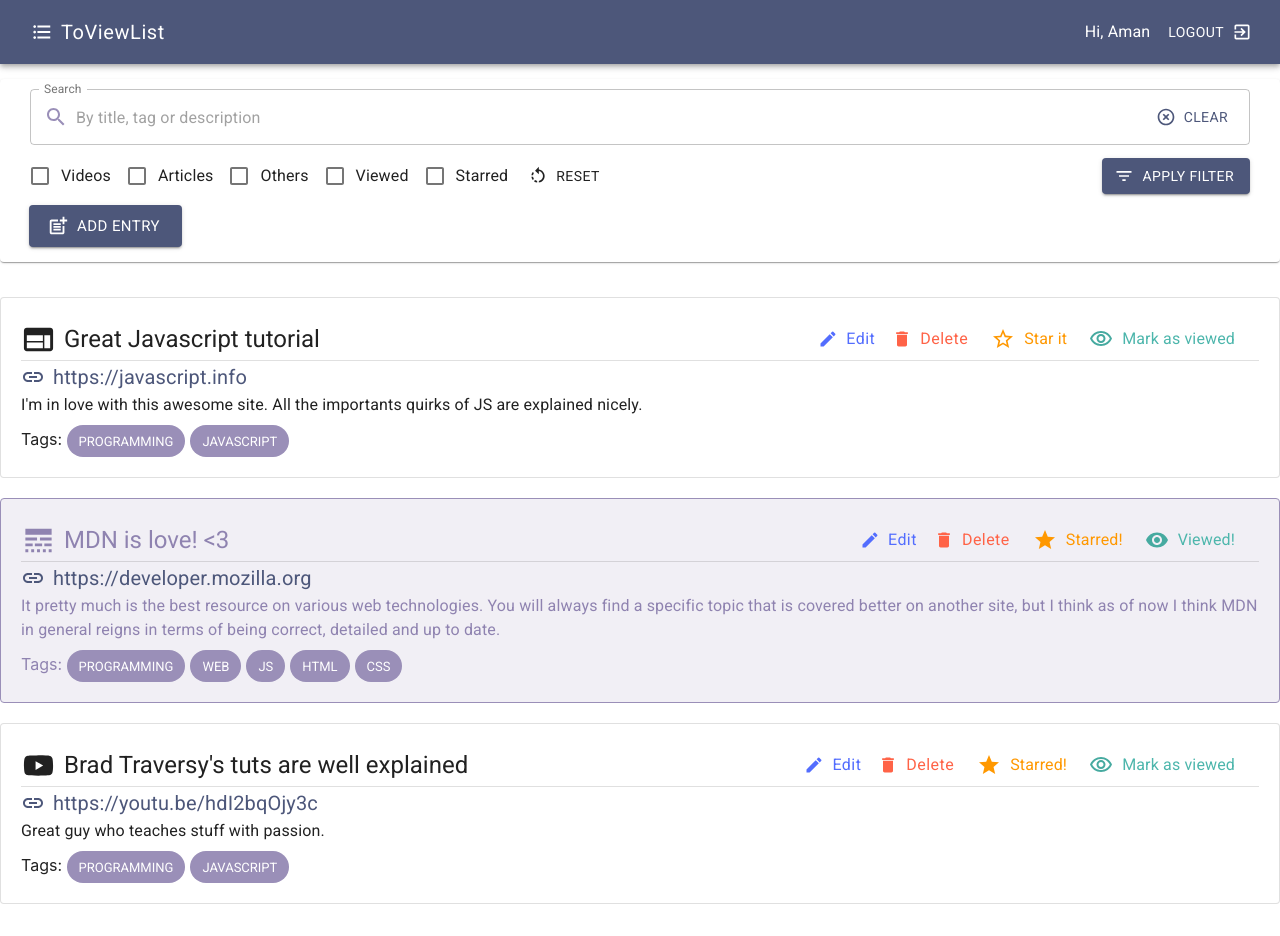
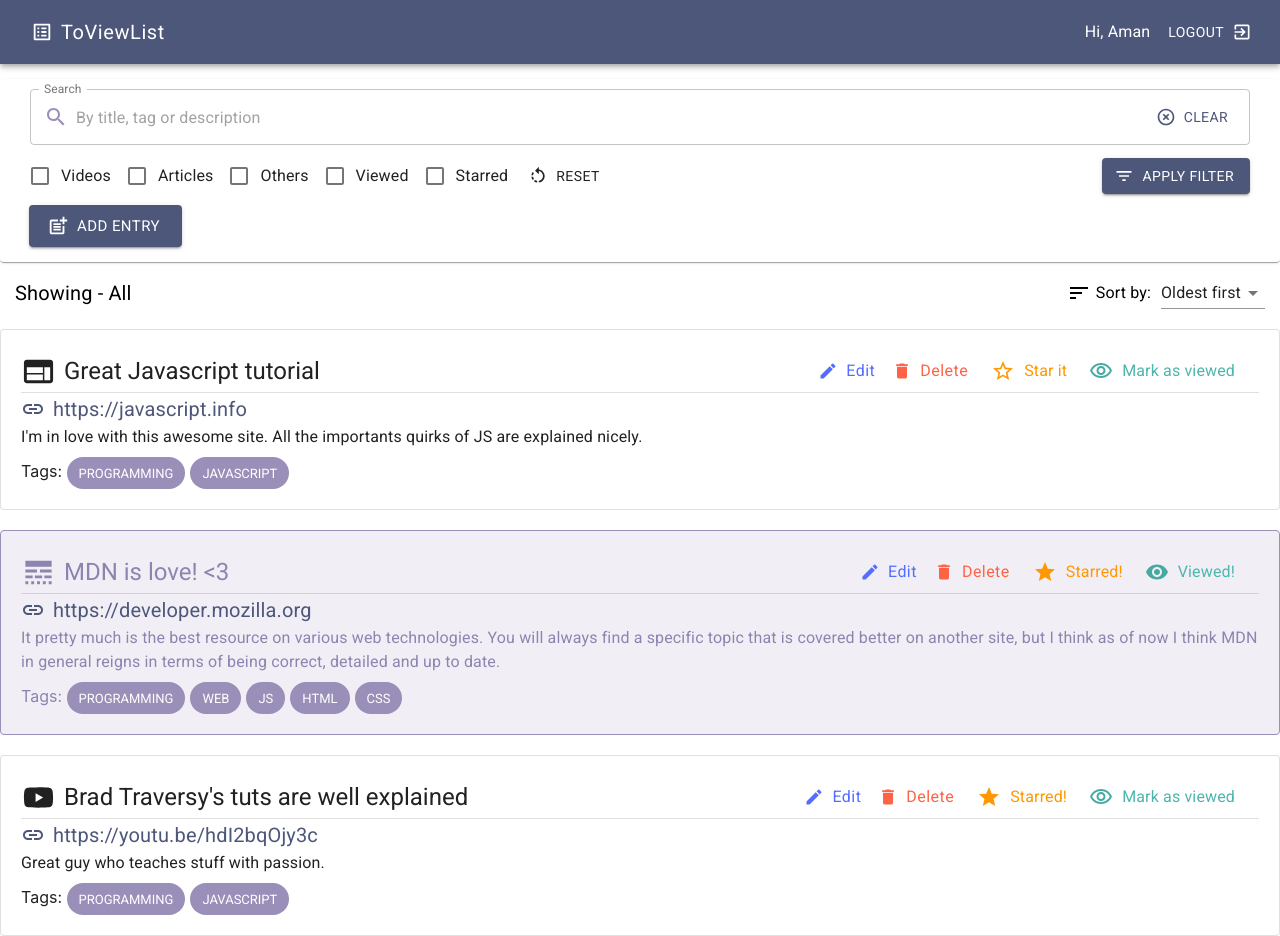
Before and after one commit to amand33p/to-view-list, a React (Create React App) app in the folder client/: page / in a window 1280 px wide. Before the commit the page ends 904 px from the top, so only its background shows below. Built offline with nearby package versions, Linux system fonts and the light colour scheme.

Commit message:
improved file structure

```diff
--- a/client/src/components/EntriesDisplay.js
+++ b/client/src/components/EntriesDisplay.js
@@ -1,33 +1,56 @@
 import React from 'react';
 import { useStateValue } from '../context/entry/entryState';
 import Card from './Card';
+import SortMenu from './SortMenu';
 import {
   resetTagFilter,
   resetFilter,
   clearSearch,
 } from '../context/entry/entryReducer';
 
-import { Typography, Button } from '@material-ui/core';
-import { makeStyles } from '@material-ui/core/styles';
+import filterEntries from '../utils/filterEntries';
+import currentFilter from '../utils/currentFilter';
+
+import { Typography, Button, useMediaQuery } from '@material-ui/core';
+import { makeStyles, useTheme } from '@material-ui/core/styles';
 import ArrowBackIcon from '@material-ui/icons/ArrowBack';
 
 const useStyles = makeStyles((theme) => ({
-  actionPanel: {
+  root: {
     padding: 15,
     paddingBottom: 0,
+    display: 'flex',
+    justifyContent: 'space-between',
+    flexWrap: 'wrap',
   },
-  actionText: {
+  textAndButton: {
     display: 'flex',
     alignItems: 'center',
+    flexWrap: 'wrap',
+    [theme.breakpoints.down('xs')]: {
+      width: '100%',
+      justifyContent: 'space-between',
+    },
+  },
+  infoText: {
+    [theme.breakpoints.down('xs')]: {
+      fontSize: 14,
+    },
   },
   goBackButton: {
     marginLeft: 20,
+    [theme.breakpoints.down('xs')]: {
+      marginLeft: 0,
+    },
   },
 }));
 
 const EntriesDisplay = () => {
   const [{ entries, filter, search, tag }, dispatch] = useStateValue();
   const classes = useStyles();
+
+  const theme = useTheme();
+  const isMobile = useMediaQuery(theme.breakpoints.down('xs'));
 
   let entriesArray = search
     ? entries.filter(
@@ -40,69 +63,15 @@
     ? entries.filter((e) => e.tags.includes(tag.toLowerCase()))
     : entries;
 
-  let filteredArray = [];
+  const entriesToDisplay = filterEntries(filter, entriesArray);
 
-  const filterEntries = () => {
-    if (!filter || Object.values(filter).every((v) => v === false)) {
-      return entriesArray;
-    }
-
-    if (filter.videos) {
-      const filtered = entriesArray.filter((e) => e.type === 'video');
-      filtered.forEach((f) =>
-        !filteredArray.includes(f) ? filteredArray.push(f) : null
-      );
-    }
-
-    if (filter.articles) {
-      const filtered = entriesArray.filter((e) => e.type === 'article');
-      filtered.forEach((f) =>
-        !filteredArray.includes(f) ? filteredArray.push(f) : null
-      );
-    }
-
-    if (filter.others) {
-      const filtered = entriesArray.filter((e) => e.type === 'other');
-      filtered.forEach((f) =>
-        !filteredArray.includes(f) ? filteredArray.push(f) : null
-      );
-    }
-
-    if (filter.viewed) {
-      const filtered = entriesArray.filter((e) => e.viewed === 'true');
-      filtered.forEach((f) =>
-        !filteredArray.includes(f) ? filteredArray.push(f) : null
-      );
-    }
-
-    if (filter.starred) {
-      const filtered = entriesArray.filter((e) => e.starred === 'true');
-      filtered.forEach((f) =>
-        !filteredArray.includes(f) ? filteredArray.push(f) : null
-      );
-    }
-
-    return filteredArray;
-  };
-
-  let currentFilterArray = [];
-
-  const currentFilter = () => {
-    for (const key in filter) {
-      if (filter[key] === true) {
-        currentFilterArray.push(key);
-      }
-    }
-    return currentFilterArray;
-  };
-
-  const visibleEntries = filter
-    ? `Filtered to show - "${currentFilter().join(', ')}"`
+  const infoText = filter
+    ? `Filtered to show - "${currentFilter(filter).join(', ')}"`
     : search
-    ? `Showing results for - searched "${search}"`
+    ? `Showing results for - search "${search}"`
     : tag
     ? `Filtered by tag - "${tag.toLowerCase()}"`
-    : null;
+    : 'Showing - All';
 
   const handleTagReset = () => {
     dispatch(resetTagFilter());
@@ -118,9 +87,11 @@
 
   return (
     <div>
-      <div className={classes.actionPanel}>
-        <div className={classes.actionText}>
-          <Typography variant="h6">{visibleEntries}</Typography>
+      <div className={classes.root}>
+        <div className={classes.textAndButton}>
+          <Typography variant="h6" className={classes.infoText}>
+            {infoText}
+          </Typography>
           {tag || filter || search ? (
             <Button
               onClick={
@@ -132,16 +103,17 @@
               }
               startIcon={<ArrowBackIcon />}
               className={classes.goBackButton}
-              variant="contained"
+              variant={!isMobile ? 'contained' : ''}
               size="small"
               color="primary"
             >
-              Go Back
+              {!isMobile ? 'Go Back' : ''}
             </Button>
           ) : null}
         </div>
+        <SortMenu />
       </div>
-      {filterEntries().map((entry) => (
+      {entriesToDisplay.map((entry) => (
         <Card key={entry.id} entry={entry} />
       ))}
     </div>
--- a/client/src/components/Filter.js
+++ b/client/src/components/Filter.js
@@ -56,7 +56,9 @@
 
   const handleApplyFilter = (e) => {
     e.preventDefault();
-    dispatch(setFilterValues(filter));
+    if (!Object.values(filter).every((v) => v === false)) {
+      dispatch(setFilterValues(filter));
+    }
   };
 
   const handleUncheck = () => {
--- a/client/src/components/NavBar.js
+++ b/client/src/components/NavBar.js
@@ -14,7 +14,7 @@
 
 import { makeStyles, useTheme } from '@material-ui/core/styles';
 
-import FormatListBulletedIcon from '@material-ui/icons/FormatListBulleted';
+import ListAltRoundedIcon from '@material-ui/icons/ListAltRounded';
 import MoreVertIcon from '@material-ui/icons/MoreVert';
 import ExitToAppIcon from '@material-ui/icons/ExitToApp';
 
@@ -58,7 +58,7 @@
             <Button
               component={RouterLink}
               to="/"
-              startIcon={<FormatListBulletedIcon fontSize="large" />}
+              startIcon={<ListAltRoundedIcon />}
               color="inherit"
               className={classes.titleButton}
               size="large"
--- a/client/src/components/SortMenu.js
+++ b/client/src/components/SortMenu.js
@@ -1,27 +1,62 @@
 import React, { useState } from 'react';
 
-import { FormControl, InputLabel, Select, Input } from '@material-ui/core';
+import { FormControl, Select, MenuItem, Typography } from '@material-ui/core';
+import { makeStyles } from '@material-ui/core/styles';
+import SortIcon from '@material-ui/icons/Sort';
+
+const useStyles = makeStyles((theme) => ({
+  root: {
+    display: 'flex',
+    alignItems: 'center',
+  },
+  label: {
+    marginRight: 10,
+    display: 'flex',
+    alignItems: 'center',
+    [theme.breakpoints.down('xs')]: {
+      fontSize: 14,
+    },
+  },
+  sortIcon: {
+    marginRight: 5,
+  },
+  select: {
+    [theme.breakpoints.down('xs')]: {
+      fontSize: 14,
+    },
+  },
+}));
 
 const SortMenu = () => {
-  const [sortBy, setSortBy] = useState('oldest');
+  const [sortBy, setSortBy] = useState('oldestfirst');
+  const classes = useStyles();
+
+  const handleSelectChange = (e) => {
+    setSortBy(e.target.value);
+  };
 
   return (
+    <div className={classes.root}>
+      <Typography variant="subtitle1" className={classes.label}>
+        <SortIcon className={classes.sortIcon} />
+        Sort by:
+      </Typography>
       <form>
         <FormControl>
-        <InputLabel>Sort by:</InputLabel>
           <Select
-          native
             value={sortBy}
-          onChange={}
-          input={<Input id="demo-dialog-native" />}
+            onChange={handleSelectChange}
+            displayEmpty
+            className={classes.select}
           >
-          <option aria-label="None" value="" />
-          <option value={10}>Ten</option>
-          <option value={20}>Twenty</option>
-          <option value={30}>Thirty</option>
+            <MenuItem value="oldestfirst">Oldest first</MenuItem>
+            <MenuItem value="newestfirst">Newest first</MenuItem>
+            <MenuItem value="A-Z">Title: A - Z</MenuItem>
+            <MenuItem value="Z-A">Title: Z - A</MenuItem>
           </Select>
         </FormControl>
       </form>
+    </div>
   );
 };
 
--- /dev/null
+++ b/client/src/utils/currentFilter.js
@@ -0,0 +1,12 @@
+let currentFilterArray = [];
+
+const currentFilter = (filterObj) => {
+  for (const key in filterObj) {
+    if (filterObj[key] === true) {
+      currentFilterArray.push(key);
+    }
+  }
+  return currentFilterArray;
+};
+
+export default currentFilter;
--- /dev/null
+++ b/client/src/utils/filterEntries.js
@@ -0,0 +1,46 @@
+let filteredArray = [];
+
+const filterEntries = (filterObj, entriesArray) => {
+  if (!filterObj || Object.values(filterObj).every((v) => v === false)) {
+    return entriesArray;
+  }
+
+  if (filterObj.videos) {
+    const filtered = entriesArray.filter((e) => e.type === 'video');
+    filtered.forEach((f) =>
+      !filteredArray.includes(f) ? filteredArray.push(f) : null
+    );
+  }
+
+  if (filterObj.articles) {
+    const filtered = entriesArray.filter((e) => e.type === 'article');
+    filtered.forEach((f) =>
+      !filteredArray.includes(f) ? filteredArray.push(f) : null
+    );
+  }
+
+  if (filterObj.others) {
+    const filtered = entriesArray.filter((e) => e.type === 'other');
+    filtered.forEach((f) =>
+      !filteredArray.includes(f) ? filteredArray.push(f) : null
+    );
+  }
+
+  if (filterObj.viewed) {
+    const filtered = entriesArray.filter((e) => e.viewed === 'true');
+    filtered.forEach((f) =>
+      !filteredArray.includes(f) ? filteredArray.push(f) : null
+    );
+  }
+
+  if (filterObj.starred) {
+    const filtered = entriesArray.filter((e) => e.starred === 'true');
+    filtered.forEach((f) =>
+      !filteredArray.includes(f) ? filteredArray.push(f) : null
+    );
+  }
+
+  return filteredArray;
+};
+
+export default filterEntries;
```
Lines whose indentation alone changed are shown as unchanged.
